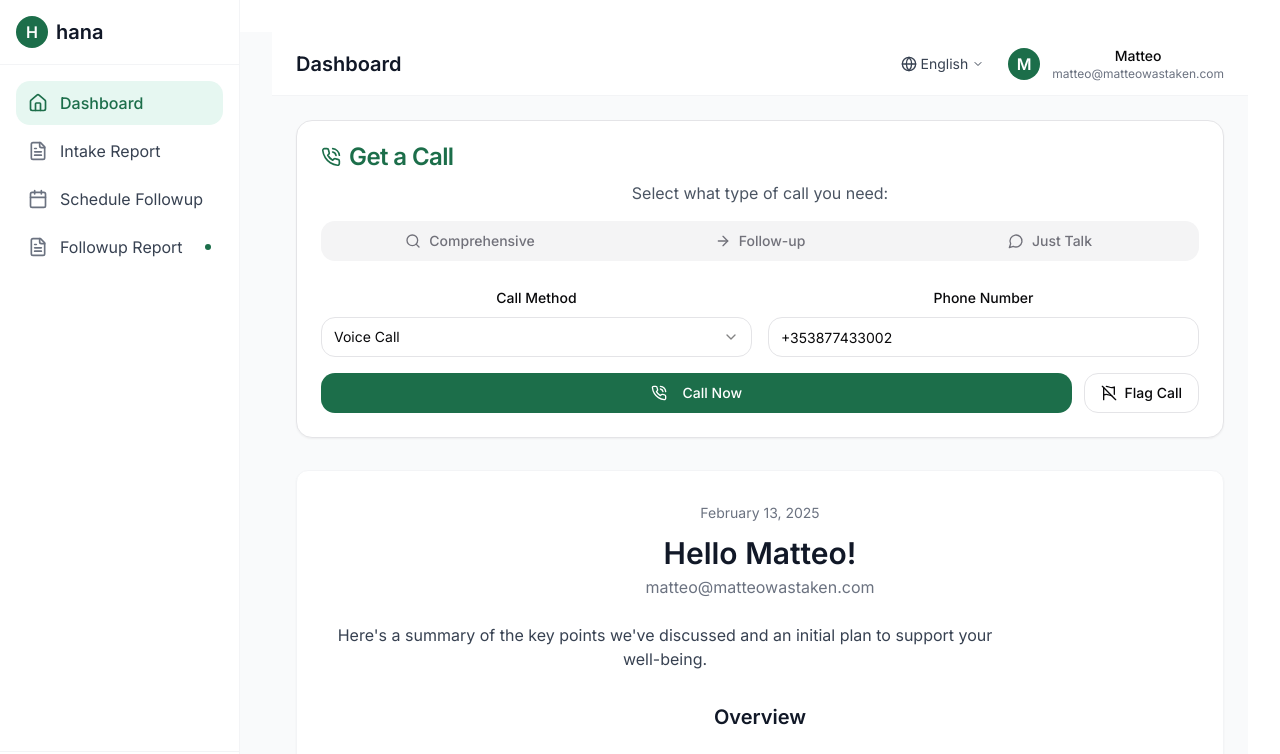
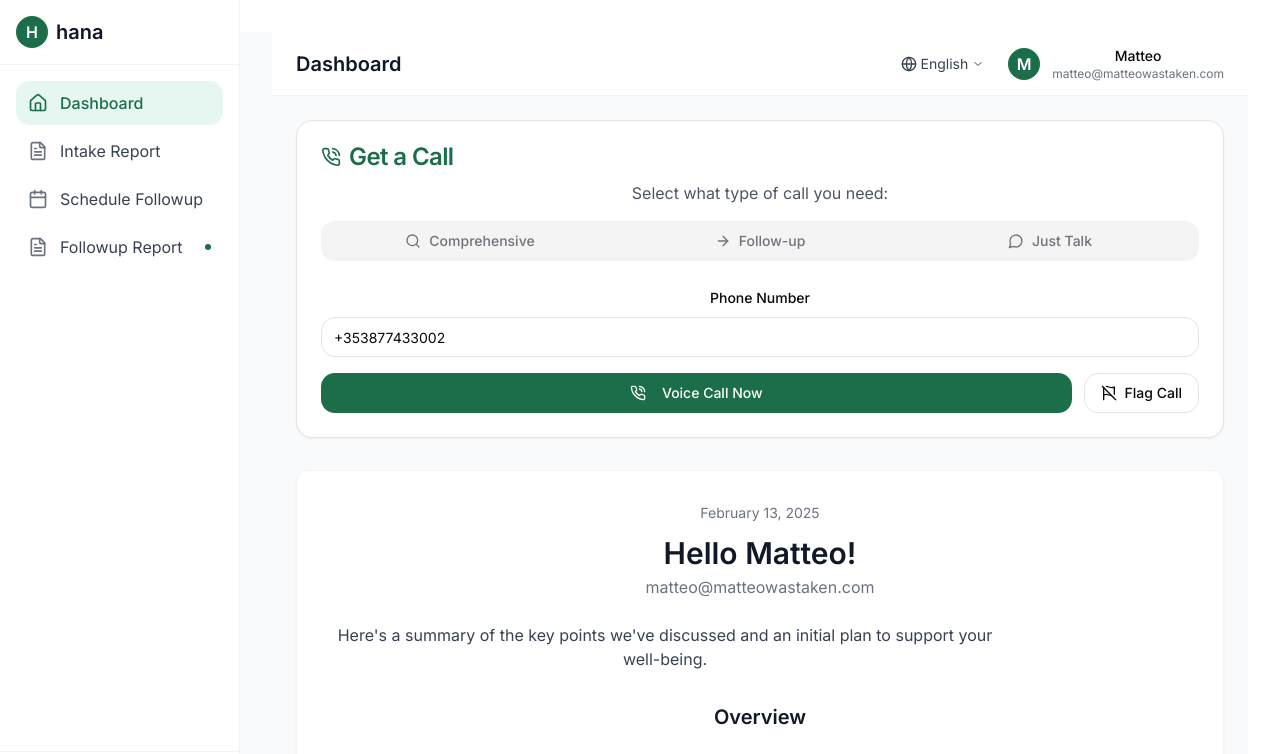
Before and after one commit to mhaihq/dashboard-grove-connector-85, a React (Vite) app: page / in a window 1280 px wide. Shown: the top 754 px of the page. Built offline with nearby package versions, Linux system fonts and the light colour scheme.

Commit message:
Update call functionality
Updated the call functionality to utilize the flag selector.

```diff
--- a/src/components/CallTypeSelector.tsx
+++ b/src/components/CallTypeSelector.tsx
@@ -1,4 +1,3 @@
-
 import React, { useState } from 'react';
 import { Card, CardContent, CardHeader, CardTitle, CardFooter } from '@/components/ui/card';
 import { Tabs, TabsList, TabsTrigger } from '@/components/ui/tabs';
@@ -6,7 +5,6 @@ import { Search, ArrowRight, MessageCircle, PhoneCall, Flag, FlagOff } from 'luc
 import { toast } from '@/hooks/use-toast';
 import { Button } from '@/components/ui/button';
 import { Input } from '@/components/ui/input';
-import { Select, SelectContent, SelectItem, SelectTrigger, SelectValue } from '@/components/ui/select';
 import { Label } from '@/components/ui/label';
 
 interface CallTypeSelectorProps {
@@ -20,7 +18,6 @@ export const CallTypeSelector: React.FC<CallTypeSelectorProps> = ({
 }) => {
   const [phoneNumber, setPhoneNumber] = useState("+353877433002");
   const [isFlagged, setIsFlagged] = useState(false);
-  const [callMethod, setCallMethod] = useState<"voice" | "video">("voice");
 
   const handleSelect = (value: string) => {
     onSelect(value);
@@ -69,11 +66,10 @@ export const CallTypeSelector: React.FC<CallTypeSelectorProps> = ({
 
     toast({
       title: "Initiating call",
-      description: `${callMethod === "video" ? "Video" : "Voice"} calling ${phoneNumber} for a ${getCallTypeTitle(selectedType).toLowerCase()} call.${isFlagged ? " This call is flagged for follow-up." : ""}`,
+      description: `Voice calling ${phoneNumber} for a ${getCallTypeTitle(selectedType).toLowerCase()} call.${isFlagged ? " This call is flagged for follow-up." : ""}`,
     });
 
-    // In a real application, this would initiate the call
-    console.log(`${callMethod} calling ${phoneNumber} for a ${selectedType} call. Flagged: ${isFlagged}`);
+    console.log(`Voice calling ${phoneNumber} for a ${selectedType} call. Flagged: ${isFlagged}`);
   };
 
   const toggleFlag = () => {
@@ -125,20 +121,6 @@ export const CallTypeSelector: React.FC<CallTypeSelectorProps> = ({
         )}
 
         <div className="mt-6 space-y-4">
-          <div className="grid grid-cols-2 gap-4">
-            <div className="space-y-2">
-              <Label htmlFor="callMethod">Call Method</Label>
-              <Select value={callMethod} onValueChange={(value: "voice" | "video") => setCallMethod(value)}>
-                <SelectTrigger id="callMethod">
-                  <SelectValue placeholder="Select call method" />
-                </SelectTrigger>
-                <SelectContent>
-                  <SelectItem value="voice">Voice Call</SelectItem>
-                  <SelectItem value="video">Video Call</SelectItem>
-                </SelectContent>
-              </Select>
-            </div>
-
           <div className="space-y-2">
             <Label htmlFor="phoneNumber">Phone Number</Label>
             <Input
@@ -149,7 +131,6 @@ export const CallTypeSelector: React.FC<CallTypeSelectorProps> = ({
               placeholder="Enter phone number"
             />
           </div>
-          </div>
 
           <div className="flex items-center gap-3">
             <Button
@@ -157,7 +138,7 @@ export const CallTypeSelector: React.FC<CallTypeSelectorProps> = ({
               className="flex-1 bg-hana-green hover:bg-hana-green/90 text-white"
             >
               <PhoneCall className="mr-2 h-4 w-4" />
-              Call Now
+              Voice Call Now
             </Button>
 
             <Button
```
Lines whose indentation alone changed are shown as unchanged.
